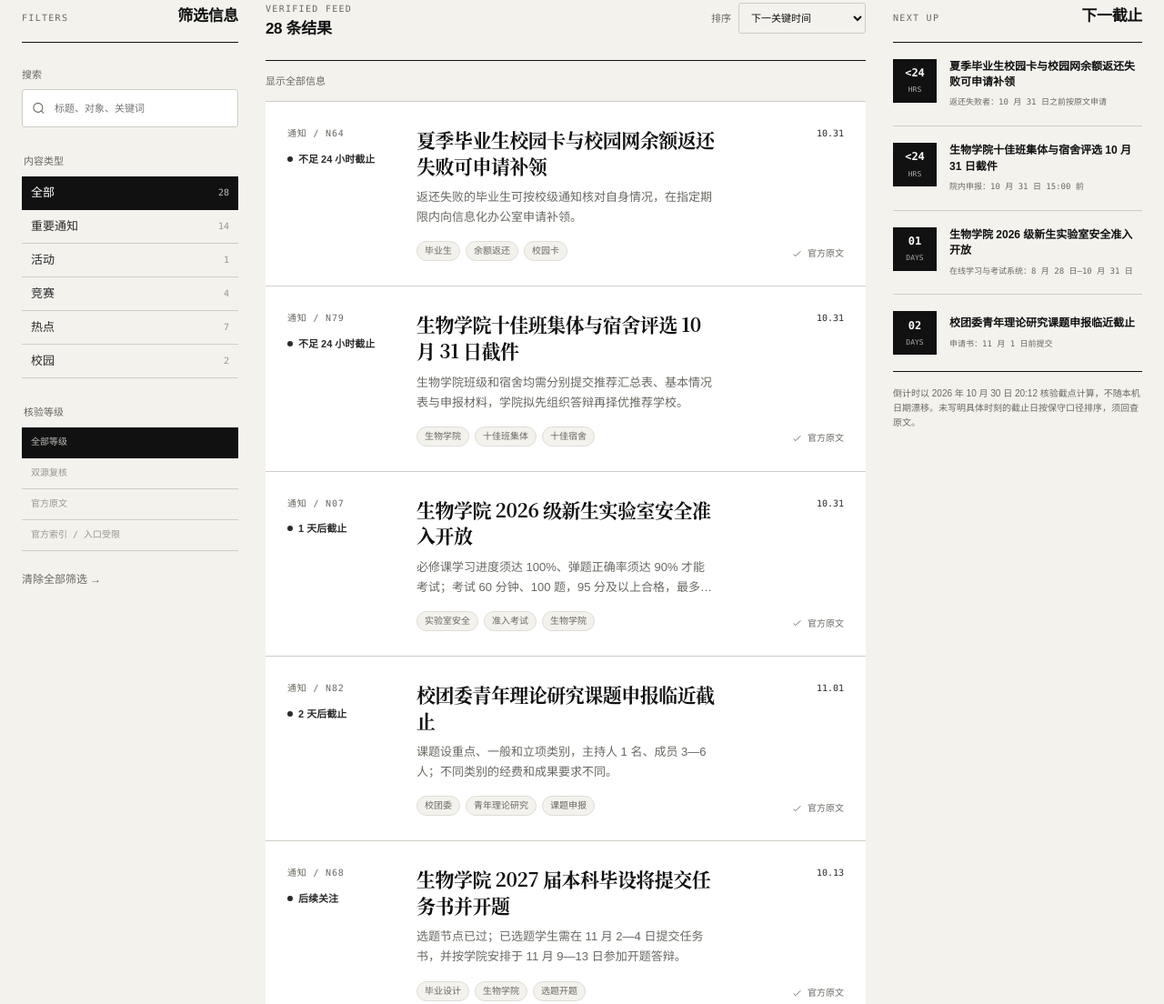
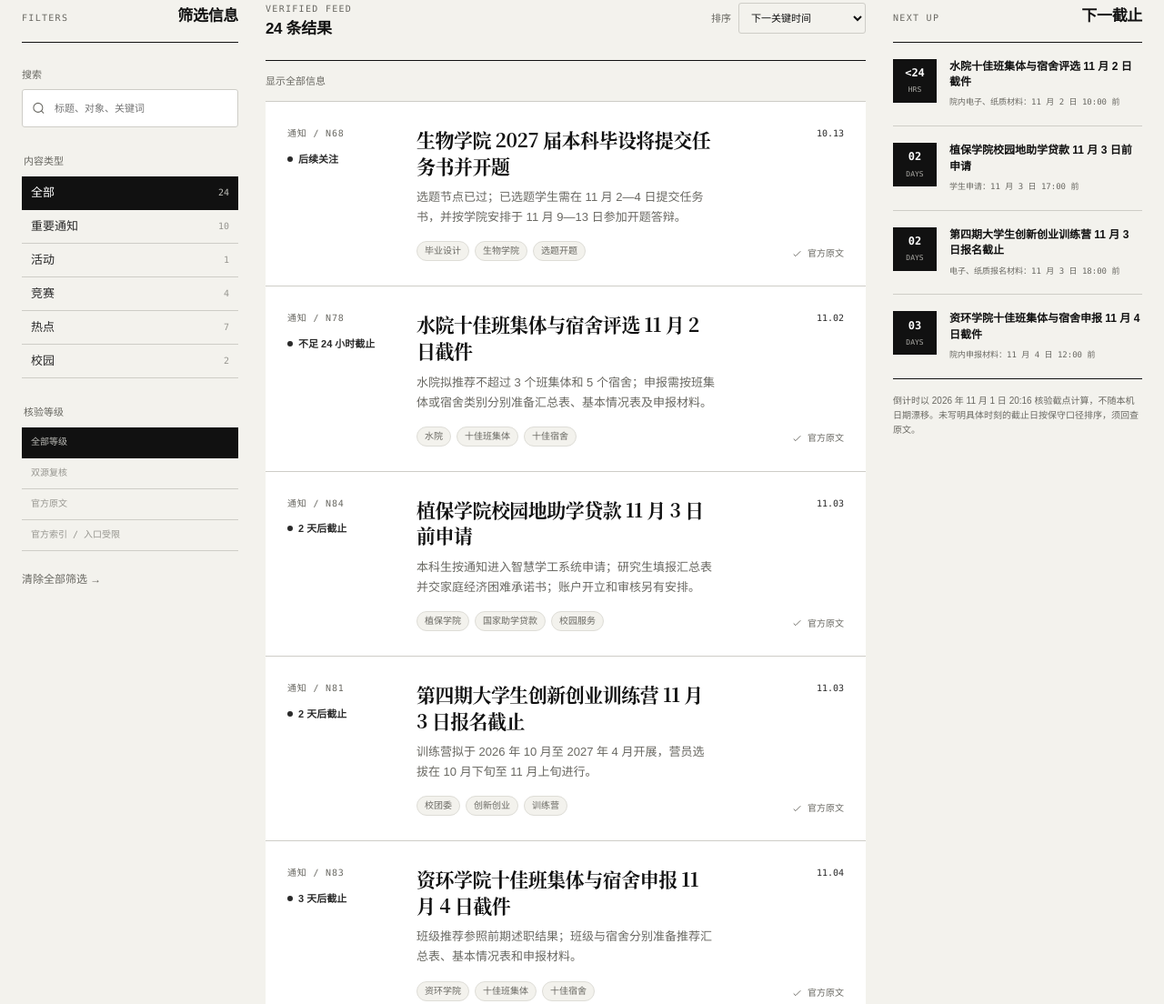
Before and after one commit to darcy-boom/school, a plain HTML site: page index.html in a window 1280 px wide. Shown: the part 639-1743 px from the top of the page at 91% size. Drawn offline with Linux system fonts and the light colour scheme.

Commit message:
Refresh CAU SIGNAL snapshot for November 1

```diff
--- a/data/items.js
+++ b/data/items.js
@@ -1,19 +1,22 @@
 window.CAU_DATA = {
-  snapshot: "2026-10-30T20:12:00+08:00",
-  snapshotLabel: "2026 年 10 月 30 日 20:12",
+  snapshot: "2026-11-01T20:16:00+08:00",
+  snapshotLabel: "2026 年 11 月 1 日 20:16",
   items: [
     {
-      id: "n82", category: "通知", title: "校团委青年理论研究课题申报临近截止",
-      publishedAt: "2026-10-22", deadline: "2026-11-01T00:00:00+08:00",
-      dateLabel: "申请书：11 月 1 日前提交；原文未给小时",
-      audience: "中国农业大学正式注册学生、在职在岗教师",
-      tags: ["校团委", "青年理论研究", "课题申报"],
-      background: "校团委面向师生开展 2026 年度青年理论研究课题申报，鼓励跨学院组队研究青年工作。",
-      summary: "课题设重点、一般和立项类别，主持人 1 名、成员 3—6 人；不同类别的经费和成果要求不同。",
-      action: "核对校团委原文与附件，准备签有负责人电子签名的申请书，于 11 月 1 日前发送 Word 和 PDF 两版。",
-      caveat: "原文未给具体截止小时，本站按 11 月 1 日零时保守排序；类别、经费支持与立项均须评审。",
-      verification: { level: "official", label: "官方原文", note: "校团委 10 月 22 日原文确认对象、组队、申请书格式与报送日期。" },
-      sources: [{ channel: "校团委", name: "2026 年度青年理论研究课题申报通知", url: "https://youth.cau.edu.cn/art/2026/10/22/art_45078_1142430.html" }]
+      id: "a21", category: "活动", title: "八段锦公益培训最后一课 11 月 8 日举行",
+      publishedAt: "2026-10-09", startAt: "2026-11-08T14:30:00+08:00", endAt: "2026-11-08T15:30:00+08:00",
+      dateLabel: "最后一课：11 月 8 日 14:30；是否仍可报名须咨询主办方",
+      audience: "已确认参加的学员；有意了解名额的校内外养生爱好者",
+      tags: ["继续教育学院", "公益培训", "八段锦"],
+      background: "继续教育学院组织三次线下八段锦公益培训，10 月 25 日首课已举办。",
+      summary: "课程面向校内外养生爱好者，计划招收 80 人、额满即止，不收培训费；最后一课安排在西校区杨胜楼。",
+      action: "已报名学员按主办方安排参加；新报名者先向继续教育学院核实是否仍有名额，再按官方原文方式登记。",
+      caveat: "原文未明确开班后的补报名规则；不能据网页上的招生简介推断目前仍有名额或可直接参加。",
+      verification: { level: "double", label: "双源复核", note: "继续教育学院招生原文确认对象、三次课和地点；10 月 26 日学院报道确认首课已举办。" },
+      sources: [
+        { channel: "继续教育学院", name: "八段锦公益培训班招生简介", url: "https://jjxy.cau.edu.cn/art/2026/10/9/art_50608_1139875.html" },
+        { channel: "继续教育学院", name: "公益培训班开班报道", url: "https://jjxy.cau.edu.cn/art/2026/10/26/art_50607_1143064.html" }
+      ]
     },
     {
       id: "n81", category: "通知", title: "第四期大学生创新创业训练营 11 月 3 日报名截止",
@@ -53,19 +56,6 @@ window.CAU_DATA = {
       caveat: "资环学院节点与水院、生物学院不同；校级决赛仍是拟于 11 月下旬举行。",
       verification: { level: "official", label: "官方原文", note: "资环学院 10 月 26 日原文确认对象、材料、辅导员审核和院内截止。" },
       sources: [{ channel: "资源与环境学院", name: "2026 年十佳班集体、十佳宿舍评比通知", url: "https://zihuan.cau.edu.cn/art/2026/10/26/art_49176_1142958.html" }]
-    },
-    {
-      id: "n79", category: "通知", title: "生物学院十佳班集体与宿舍评选 10 月 31 日截件",
-      publishedAt: "2026-10-26", deadline: "2026-10-31T15:00:00+08:00",
-      dateLabel: "院内申报：10 月 31 日 15:00 前；拟于 11 月 2—5 日答辩",
-      audience: "生物学院有意参评的本科生、研究生班集体与宿舍",
-      tags: ["生物学院", "十佳班集体", "十佳宿舍"],
-      background: "学校开展 2026 年十佳班集体、十佳宿舍创建评比，由各学院先遴选推荐。",
-      summary: "生物学院班级和宿舍均需分别提交推荐汇总表、基本情况表与申报材料，学院拟先组织答辩再择优推荐学校。",
-      action: "按生物学院原文下载对应附件，将材料于 10 月 31 日 15:00 前报送学院，并准备可能的院内答辩。",
-      caveat: "11 月 6 日是学院向学校推荐的节点，不是学生申报截止；其他学院时间不同。",
-      verification: { level: "official", label: "官方原文", note: "生物学院 10 月 26 日原文确认对象、材料和院内 10 月 31 日 15:00 节点。" },
-      sources: [{ channel: "生物学院", name: "2026 年十佳班集体、十佳宿舍评比通知", url: "https://cbs.cau.edu.cn/art/2026/10/26/art_8729_1143033.html" }]
     },
     {
       id: "n78", category: "通知", title: "水院十佳班集体与宿舍评选 11 月 2 日截件",
@@ -181,19 +171,6 @@ window.CAU_DATA = {
       sources: [{ channel: "学校新闻网", name: "学校第五次党员代表大会报道", url: "https://news.cau.edu.cn/ttgznew/f104a750337f4952a90a0bc0109ca689.htm" }]
     },
     {
-      id: "n64", category: "通知", title: "夏季毕业生校园卡与校园网余额返还失败可申请补领",
-      publishedAt: "2026-10-14", deadline: "2026-10-31T00:00:00+08:00",
-      dateLabel: "返还失败者：10 月 31 日之前按原文申请；11 月安排第二次返还",
-      audience: "2026 年夏季毕业且校园卡或校园网余额返还失败的本科生、研究生",
-      tags: ["毕业生", "余额返还", "校园卡"],
-      background: "信息化办公室已将 2026 年夏季毕业生的校园卡和校园网余额返还至绑定的建设银行卡；部分账户未能成功返还。",
-      summary: "返还失败的毕业生可按校级通知核对自身情况，在指定期限内向信息化办公室申请补领。",
-      action: "先核对官网原文、本人到账记录及官方联系渠道；确属返还失败时，于 10 月 31 日之前按原文提交申请。",
-      caveat: "原文要求提交银行卡和身份证等敏感资料，请勿在本站填写或向非官方渠道发送；本站不转载附件个人名单。原文未给具体截止小时，按 31 日零时保守排序。",
-      verification: { level: "official", label: "官方原文", note: "信息化办公室校级通知确认对象、返还状态、补领方式与日期。" },
-      sources: [{ channel: "学校通知公告", name: "夏季毕业生校园卡和校园网余额返还通知", url: "https://www.cau.edu.cn/tzgg/0645878d524148c5a47a828af26ea824.htm" }]
-    },
-    {
       id: "n68", category: "通知", title: "生物学院 2027 届本科毕设将提交任务书并开题",
       publishedAt: "2026-10-13", sortAt: "2026-11-02T00:00:00+08:00",
       dateLabel: "选题节点已过；任务书：11 月 2—4 日；开题答辩：11 月 9—13 日",
@@ -287,43 +264,6 @@ window.CAU_DATA = {
       ]
     },
     {
-      id: "a03",
-      category: "活动",
-      title: "2026 级研究生新生教育进入集中阶段",
-      publishedAt: "2026-07-14",
-      startAt: "2026-09-01T00:00:00+08:00",
-      endAt: "2026-10-31T23:59:59+08:00",
-      dateLabel: "集中教育：2026 年 9—10 月",
-      audience: "2026 级研究生新生；各研究生培养单位",
-      tags: ["研究生", "新生教育", "入学"],
-      background: "学校把研究生新生教育分为集中与深化阶段，覆盖科研素养、学术道德、培养环节、安全和职业发展。",
-      summary: "9—10 月为集中教育阶段，具体场次由各培养单位结合学科特点组织；深化教育延续到第一学期和第一学年。",
-      action: "新生关注所在学院的场次、签到方式与必修要求，按院级安排参加。",
-      caveat: "原文中的 9 月 5 日是培养单位报送活动方案节点，不是普通新生报名截止。",
-      verification: { level: "official", label: "官方原文", note: "党委研工部原文可核验阶段范围、组织方式和教育内容。" },
-      sources: [
-        { channel: "党委研工部", name: "2026 级研究生入学教育预通知", url: "https://gradinfo1.cau.edu.cn/art/2026/7/14/art_36180_1122426.html" }
-      ]
-    },
-    {
-      id: "n07",
-      category: "通知",
-      title: "生物学院 2026 级新生实验室安全准入开放",
-      publishedAt: "2026-08-28",
-      deadline: "2026-10-31T23:59:59+08:00",
-      dateLabel: "在线学习与考试系统：8 月 28 日—10 月 31 日",
-      audience: "生物学院 2026 级本科生、硕士生、博士生及硕博连读新生",
-      tags: ["实验室安全", "准入考试", "生物学院"],
-      background: "生物学院按学校实验室安全管理要求开展新生安全教育、在线学习和准入考试。",
-      summary: "必修课学习进度须达 100%、弹题正确率须达 90% 才能考试；考试 60 分钟、100 题，95 分及以上合格，最多 3 次机会。",
-      action: "先完成在线学习和题库练习，再参加考试；进入实验室前还要完成学院专题培训并签署承诺书。",
-      caveat: "准入权限与证书同时取决于在线考试和学院培训，两者不能互相替代。",
-      verification: { level: "official", label: "官方原文", note: "生物学院通知可核验对象、学习门槛、考试规则与开放时间。" },
-      sources: [
-        { channel: "生物学院", name: "2026 级新生实验室安全教育和准入考试通知", url: "https://cbs.cau.edu.cn/art/2026/8/28/art_8729_1134514.html" }
-      ]
-    },
-    {
       id: "c04",
       category: "竞赛",
       title: "2026—2027 学年学科竞赛认定名单可查",
@@ -374,16 +314,16 @@ window.CAU_DATA = {
     {
       id: "s01",
       category: "校园",
-      title: "校园集市公开入口可访问，交易细节仍需二次核验",
+      title: "校园集市入口近期可访问，今日复查受限",
       publishedAt: "2026-10-30",
-      dateLabel: "10 月 30 日入口、分类与失物招领可访问",
+      dateLabel: "10 月 30 日入口可访问；11 月 1 日复查连接失败",
       audience: "需要校内二手交易、闲置流转与失物招领的师生",
       tags: ["校园集市", "二手交易", "隐私保护"],
       background: "中国农大校园集市提供校内二手物品、失物招领等公开信息入口。",
-      summary: "本轮可访问校园集市入口、分类和失物招领；本站不确认即时商品与交易详情。",
+      summary: "10 月 30 日曾核验公开入口与失物招领；11 月 1 日连接失败，当前状态须自行复查。",
       action: "需要使用时进入官方入口自行查看，优先校内当面交接并现场核验物品，警惕预付、外链和私下转账风险。",
-      caveat: "10 月 30 日入口可访问；每条交易的物品状态、价格和对方身份均需二次确认。",
-      verification: { level: "official", label: "官方入口", note: "10 月 30 日校园集市公开入口、分类和失物招领可访问；未核验个人交易。" },
+      caveat: "11 月 1 日复查遇到连接问题；不能据此前可访问状态推断当前入口或交易有效。",
+      verification: { level: "official", label: "历史核验", note: "10 月 30 日入口与失物招领可访问；11 月 1 日复查连接失败，当前状态未确认。" },
       sources: [
         { channel: "校园集市", name: "中国农业大学校园集市", url: "https://ershou.cau.edu.cn/" }
       ]
@@ -397,6 +337,6 @@ window.CAU_DATA = {
     { name: "知乎", state: "discovery", label: "访问受限", detail: "本轮公开搜索未取得可稳定回溯并补强校方安排的正文；完整内容可能受访问限制。", url: "https://www.zhihu.com/" },
     { name: "小红书", state: "partial", label: "需要登录", detail: "本轮公开搜索未取得可稳定核验的校务正文；部分内容需要登录。", url: "https://www.xiaohongshu.com/" },
     { name: "微博", state: "partial", label: "抓取受限", detail: "可定位中国农业大学官方账号，但本轮官方时间流受 robots 限制，关键事实仍回查责任单位原文。", url: "https://weibo.com/cau1905" },
-    { name: "校园集市", state: "verified", label: "入口可访问", detail: "10 月 30 日公开入口、分类和失物招领可访问；不展示即时商品、个人联系方式、价格或交易状态。", url: "https://ershou.cau.edu.cn/" }
+    { name: "校园集市", state: "partial", label: "本轮复查受限", detail: "10 月 30 日公开入口和失物招领可访问；11 月 1 日连接失败，当前状态未确认，不展示即时交易信息。", url: "https://ershou.cau.edu.cn/" }
   ]
 };
--- a/index.html
+++ b/index.html
@@ -37,7 +37,7 @@
       <a href="#coverage">渠道审计</a>
       <a href="#method">核验方法</a>
     </nav>
-    <div class="snapshot"><span aria-hidden="true"></span>核验快照 · 2026.10.30</div>
+    <div class="snapshot"><span aria-hidden="true"></span>核验快照 · 2026.11.01</div>
   </header>
 
   <main id="top">
@@ -56,7 +56,7 @@
         <div class="metric"><strong id="metric-total">—</strong><span>条已整理信息</span></div>
         <div class="metric"><strong id="metric-action">—</strong><span>个未来行动节点</span></div>
         <div class="metric"><strong id="metric-sources">—</strong><span>个原始来源链接</span></div>
-        <div class="metric metric-inverse"><strong>10.30</strong><span>本次核验截点</span></div>
+        <div class="metric metric-inverse"><strong>11.01</strong><span>本次核验截点</span></div>
       </div>
     </section>
 
@@ -127,7 +127,7 @@
           <h2 id="deadline-title">下一截止</h2>
         </div>
         <div id="deadline-list" class="deadline-list"></div>
-        <p class="deadline-note">倒计时以 2026 年 10 月 30 日 20:12 核验截点计算，不随本机日期漂移。未写明具体时刻的截止日按保守口径排序，须回查原文。</p>
+        <p class="deadline-note">倒计时以 2026 年 11 月 1 日 20:16 核验截点计算，不随本机日期漂移。未写明具体时刻的截止日按保守口径排序，须回查原文。</p>
       </aside>
     </section>
 
```
Also changed, not shown: 3 other files.
